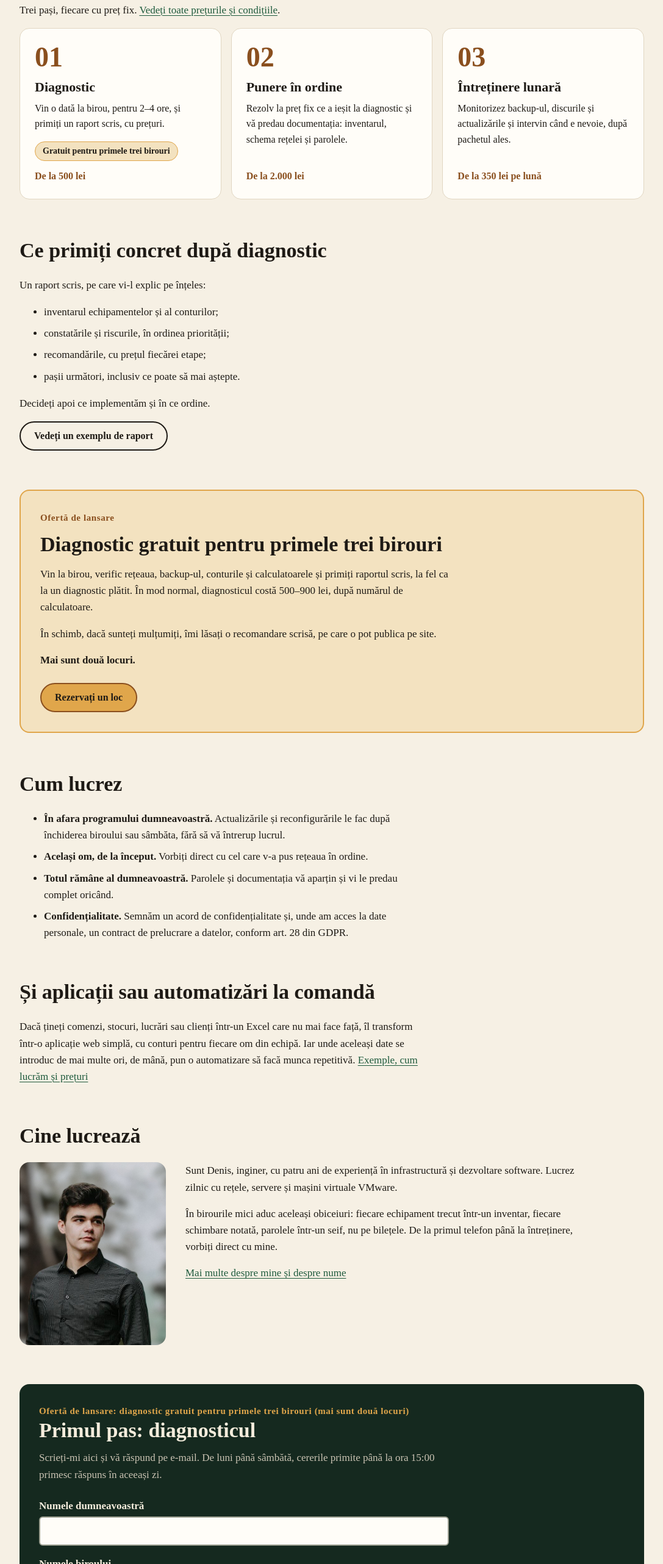
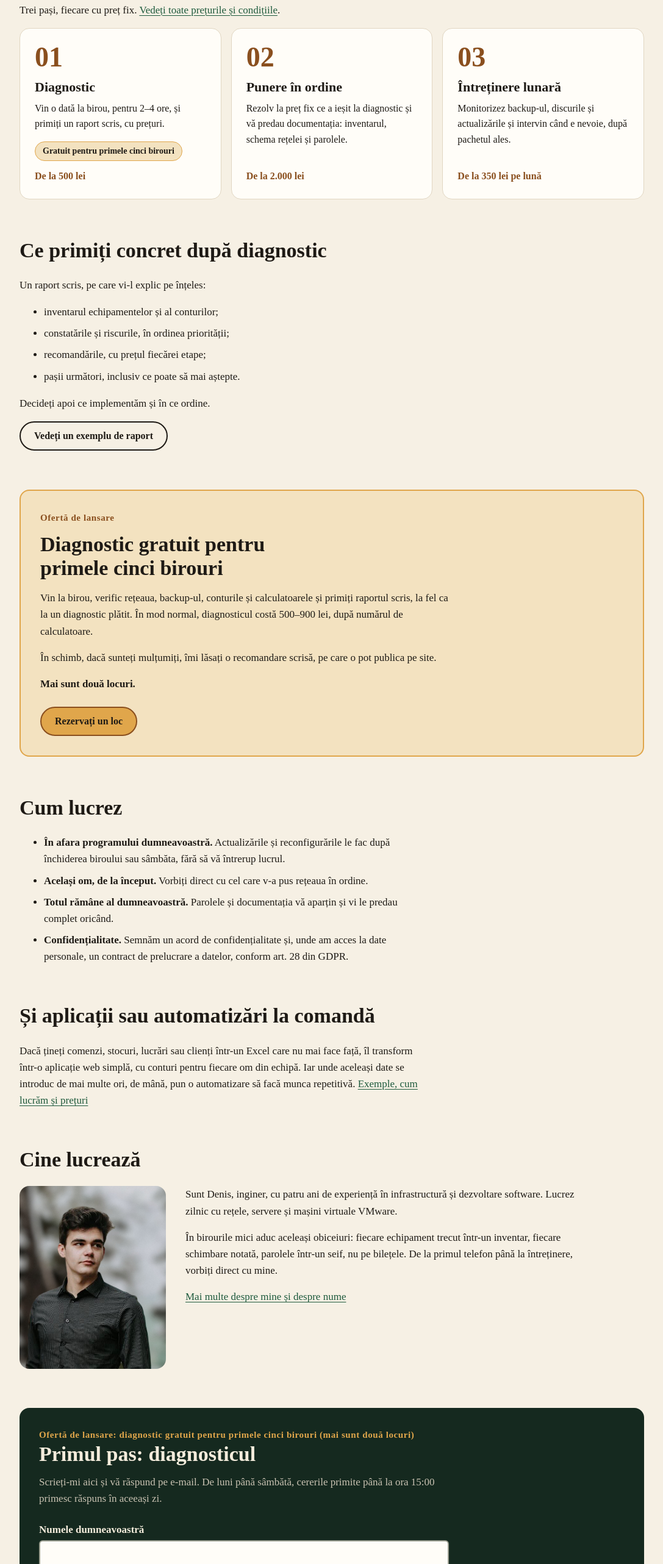
Before and after one commit to MotDenis/tulnic-site, an Astro site: page / in a window 1280 px wide. Shown: the part 1401-3966 px from the top of the page at 61% size, without its empty margins (96-1183 px from the left). Built offline with nearby package versions, Linux system fonts and the light colour scheme; Astro itself is replaced by a stand-in of ours.

Commit message:
Same thing

```diff
--- a/src/components/CallToAction.astro
+++ b/src/components/CallToAction.astro
@@ -21,7 +21,7 @@ const { title = 'Primul pas: diagnosticul', mailto = diagnosticMailto, offer = t
 ---
 
 <section class="cta band" aria-labelledby="primul-pas">
-  {offer && launchOffer && <p class="eyebrow">Ofertă de lansare: diagnostic gratuit pentru primele trei birouri ({launchSpotsText})</p>}
+  {offer && launchOffer && <p class="eyebrow">Ofertă de lansare: diagnostic gratuit pentru primele cinci birouri ({launchSpotsText})</p>}
   <h2 id="primul-pas">{title}</h2>
   {form ? (
     <RequestForm mailto={mailto} />
--- a/src/pages/index.astro
+++ b/src/pages/index.astro
@@ -65,7 +65,7 @@ const diagnosticRange = [Math.min(...diagnosticPrices), Math.max(...diagnosticPr
       <li class="card">
         <h3>Diagnostic</h3>
         <p>Vin o dată la birou, pentru <span class="nowrap">2–4 ore</span>, și primiți un raport scris, cu prețuri.</p>
-        {launchOffer && <p class="card-offer"><a href="#oferta">Gratuit pentru primele trei birouri</a></p>}
+        {launchOffer && <p class="card-offer"><a href="#oferta">Gratuit pentru primele cinci birouri</a></p>}
         <p class="price">De la {lei(priceFrom('diagnostic'))}</p>
       </li>
       <li class="card">
@@ -99,7 +99,7 @@ const diagnosticRange = [Math.min(...diagnosticPrices), Math.max(...diagnosticPr
   {launchOffer && (
     <section class="section offer-panel" id="oferta" aria-labelledby="oferta-titlu">
       <p class="eyebrow">Ofertă de lansare</p>
-      <h2 id="oferta-titlu">Diagnostic gratuit pentru primele trei birouri</h2>
+      <h2 id="oferta-titlu">Diagnostic gratuit pentru primele cinci birouri</h2>
       <p>Vin la birou, verific rețeaua, backup-ul, conturile și calculatoarele și primiți raportul scris, la fel ca la un diagnostic plătit. În mod normal, diagnosticul costă {leiRange(diagnosticRange)}, după numărul de calculatoare.</p>
       <p>În schimb, dacă sunteți mulțumiți, îmi lăsați o recomandare scrisă, pe care o pot publica pe site.</p>
       <p><strong>{launchSpotsText.charAt(0).toUpperCase() + launchSpotsText.slice(1)}.</strong></p>
--- a/src/pages/servicii.astro
+++ b/src/pages/servicii.astro
@@ -146,7 +146,7 @@ const structuredData = service({
     <ul class="prose">
       <li>Orele de intervenție peste cele incluse în abonament costă {lei(hourlyRate)}/oră, facturate la jumătate de oră. Deplasarea în București e inclusă. În Ilfov se adaugă {leiInText(ilfovTravel)} la fiecare vizită la sediu.</li>
       <li>Dacă alegeți punerea în ordine în 30 de zile de la diagnostic, prețul diagnosticului se scade din ea.</li>
-      {launchOffer && <li><strong>Ofertă de lansare:</strong> primele trei birouri primesc diagnosticul gratuit, în schimbul unei recomandări scrise pentru site, dacă sunt mulțumite ({launchSpotsText}).</li>}
+      {launchOffer && <li><strong>Ofertă de lansare:</strong> primele cinci birouri primesc diagnosticul gratuit, în schimbul unei recomandări scrise pentru site, dacă sunt mulțumite ({launchSpotsText}).</li>}
       <li>{vatNote}</li>
     </ul>
 
```
